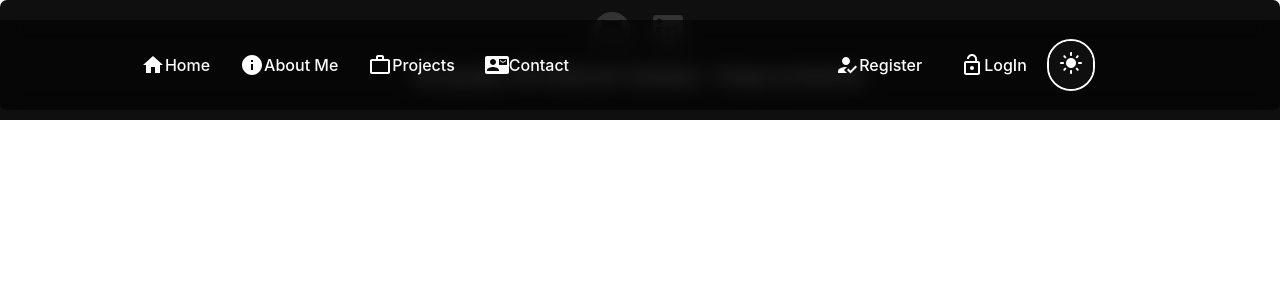
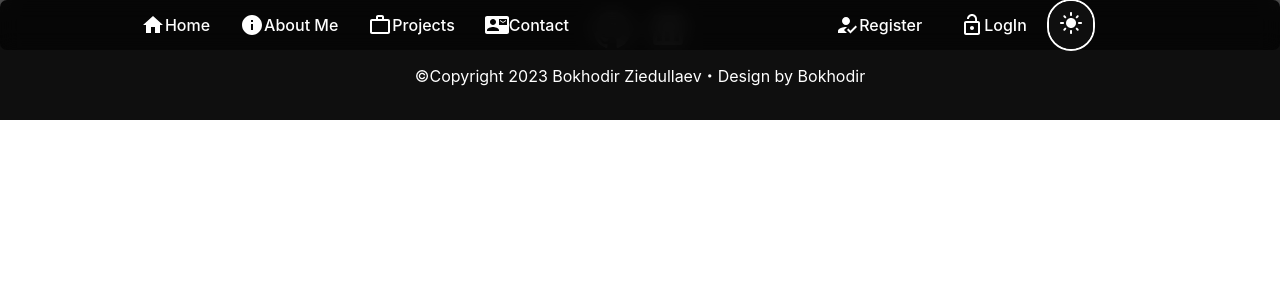
Before and after one commit to xaruFushigi/MainPage, a React (Create React App) app: page / in a window 1280 px wide. Shown: the top 300 px of the page. Built offline with nearby package versions, Linux system fonts and the light colour scheme; no server answers.

Commit message:
Update Navbar.css

```diff
--- a/src/components/Navbar/Navbar.css
+++ b/src/components/Navbar/Navbar.css
@@ -139,8 +139,7 @@
     backdrop-filter: blur(10px);
     z-index: 16;
     max-width:926px;
-    height: 90px;
-    margin-top: 20px;
+    height: 50px;
     position: fixed;
     top: 0;
     width:100%;
```
